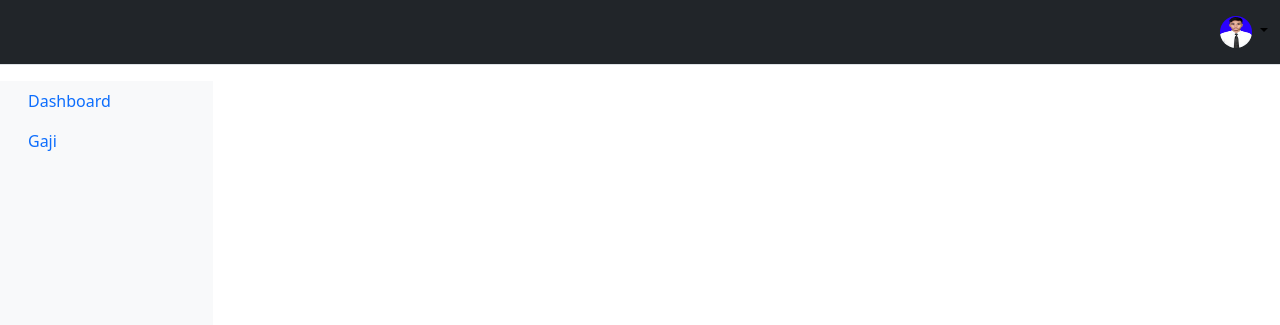
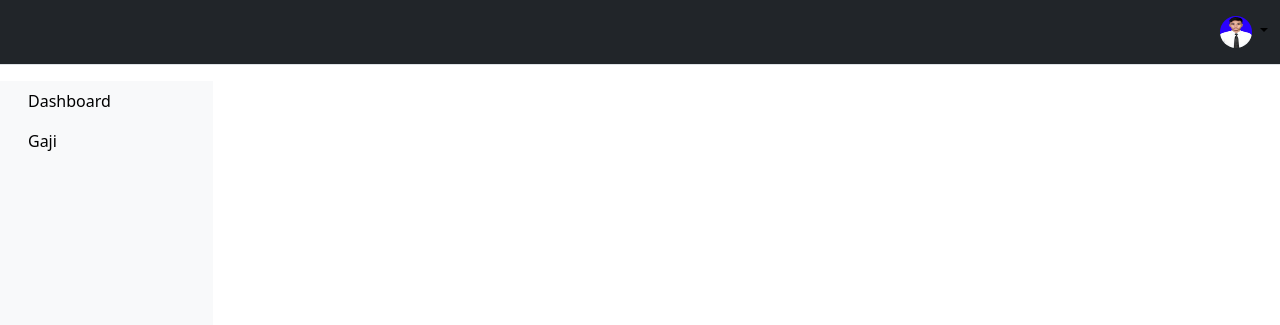
Before and after one commit to bimsrinekso/baroqahlsp, a CodeIgniter 4 app: the page made by app/Views/inc/main.php in a window 1280 px wide. Shown: the top 325 px of the page. Run offline with PHP 8.4 and a stand-in for CodeIgniter, Linux system fonts and the light colour scheme; the template is opened without the code that fills it, so the values that code supplies are empty; some libraries are stand-ins or nearby versions.

Commit message:
fix sidebar

```diff
--- a/app/Views/inc/header.php
+++ b/app/Views/inc/header.php
@@ -11,8 +11,7 @@
                     <img src="/assets/images/bimo2.jpg" alt="mdo" width="32" height="32" class="rounded-circle">
                 </a>
                 <ul class="dropdown-menu text-small shadow">
-                    <li><hr class="dropdown-divider"></li>
-                    <li><a class="dropdown-item" href="/logout">Sign out</a></li>
+                    <li><a class="dropdown-item" href="<?=base_url('/logout')?>">Sign out</a></li>
                 </ul>
             </div>
         </div>
--- a/app/Views/inc/main.php
+++ b/app/Views/inc/main.php
@@ -45,6 +45,12 @@
             .select2{
                 width: 100% !important
             }
+            #sidebar .nav-link {
+                color: black;
+            }
+            #sidebar .nav-link.active {
+                color: blue;
+            }
         </style>
         <?php $this->renderSection('css');?>
 
@@ -61,6 +67,8 @@
                 </div>
             </div>
         <?php include 'footer.php'?>
+
+
         <script src="/assets/js/plugins/jquery/jquery.min.js"></script>
         <script src="https://code.jquery.com/ui/1.12.1/jquery-ui.min.js"></script>
         <script src="https://cdn.jsdelivr.net/npm/bootstrap@5.3.0/dist/js/bootstrap.bundle.min.js"></script>
@@ -75,6 +83,21 @@
         <script src="https://cdn.jsdelivr.net/npm/select2@4.1.0-rc.0/dist/js/select2.min.js"></script>
         <script src="/assets/js/plugins/toastr/toastr.min.js"></script>
         <script src="/assets/js/plugins/toastr/toastr.init.js"></script>
+        <script>
+
+        document.addEventListener('DOMContentLoaded', function() {
+                var currentPath = window.location.pathname;
+                var links = document.querySelectorAll('#sidebar .nav-link');
+
+                links.forEach(function(link) {
+                    var linkPath = new URL(link.href).pathname;
+                    if (currentPath === linkPath) {
+                        link.classList.add('active');
+                        link.closest('.nav-item').classList.add('active');
+                    }
+                });
+            });
+        </script>
         <?php if(session()->getFlashdata('sukses')):?>
         <script>
               toastr.success("<?= session()->getFlashData("sukses"); ?>");
--- a/app/Views/inc/sidebar.php
+++ b/app/Views/inc/sidebar.php
@@ -1,62 +1,61 @@
 <nav id="sidebar" class="col-md-3 col-lg-2 d-md-block bg-light sidebar collapse">
     <div class="position-sticky">
         <ul class="nav flex-column">
-
             <?php if ($_SESSION['role'] == 1): ?>
                 <li class="nav-item">
-                    <a class="nav-link active" aria-current="page" href="<?= base_url('dashboard') ?>">
+                    <a class="nav-link" href="<?= base_url('dashboard') ?>">
                         Dashboard
                     </a>
                 </li>
                 <li class="nav-item">
-                    <a class="nav-link active" aria-current="page" href="<?= base_url('dashboard/golongan') ?>">
+                    <a class="nav-link" href="<?= base_url('dashboard/golongan') ?>">
                         Golongan
                     </a>
                 </li>
                 <li class="nav-item">
-                    <a class="nav-link active" aria-current="page" href="<?= base_url('dashboard/karyawan') ?>">
+                    <a class="nav-link" href="<?= base_url('dashboard/karyawan') ?>">
                         Karyawan
                     </a>
                 </li>
                 <li class="nav-item">
-                    <a class="nav-link" aria-current="page" href="<?= base_url('dashboard/gaji') ?>">
+                    <a class="nav-link" href="<?= base_url('dashboard/gaji') ?>">
                         Gaji
                     </a>
                 </li>
                 <li class="nav-item">
-                    <a class="nav-link" aria-current="page" href="<?= base_url('dashboard/usermanage') ?>">
+                    <a class="nav-link" href="<?= base_url('dashboard/usermanage') ?>">
                         Manajemen Akun
                     </a>
                 </li>
             <?php elseif($_SESSION['role'] == 2):?>
                 <li class="nav-item">
-                    <a class="nav-link active" aria-current="page" href="<?= base_url('dashboard') ?>">
+                    <a class="nav-link" href="<?= base_url('dashboard') ?>">
                         Dashboard
                     </a>
                 </li>
                 <li class="nav-item">
-                    <a class="nav-link active" aria-current="page" href="<?= base_url('dashboard/golongan') ?>">
+                    <a class="nav-link" href="<?= base_url('dashboard/golongan') ?>">
                         Golongan
                     </a>
                 </li>
                 <li class="nav-item">
-                    <a class="nav-link active" aria-current="page" href="<?= base_url('dashboard/karyawan') ?>">
+                    <a class="nav-link" href="<?= base_url('dashboard/karyawan') ?>">
                         Karyawan
                     </a>
                 </li>
                 <li class="nav-item">
-                    <a class="nav-link" aria-current="page" href="<?= base_url('dashboard/gaji') ?>">
+                    <a class="nav-link" href="<?= base_url('dashboard/gaji') ?>">
                         Gaji
                     </a>
                 </li>
             <?php else:?>
                 <li class="nav-item">
-                    <a class="nav-link active" aria-current="page" href="<?= base_url('dashboard') ?>">
+                    <a class="nav-link" href="<?= base_url('dashboard') ?>">
                         Dashboard
                     </a>
                 </li>
                 <li class="nav-item">
-                    <a class="nav-link" aria-current="page" href="<?= base_url('dashboard/gaji') ?>">
+                    <a class="nav-link" href="<?= base_url('dashboard/gaji') ?>">
                         Gaji
                     </a>
                 </li>
```
Also changed, not shown: app/Views/Dashboard/hrd/Gaji/index.php (+4 -4 lines), app/Views/Dashboard/karyawan/Gaji/index.php (line endings or trailing spaces).
